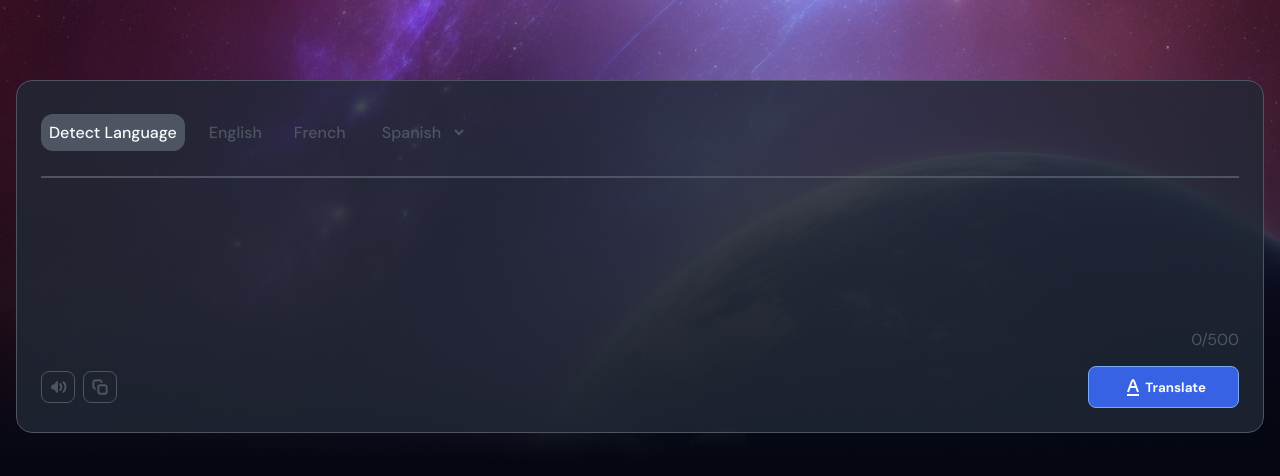
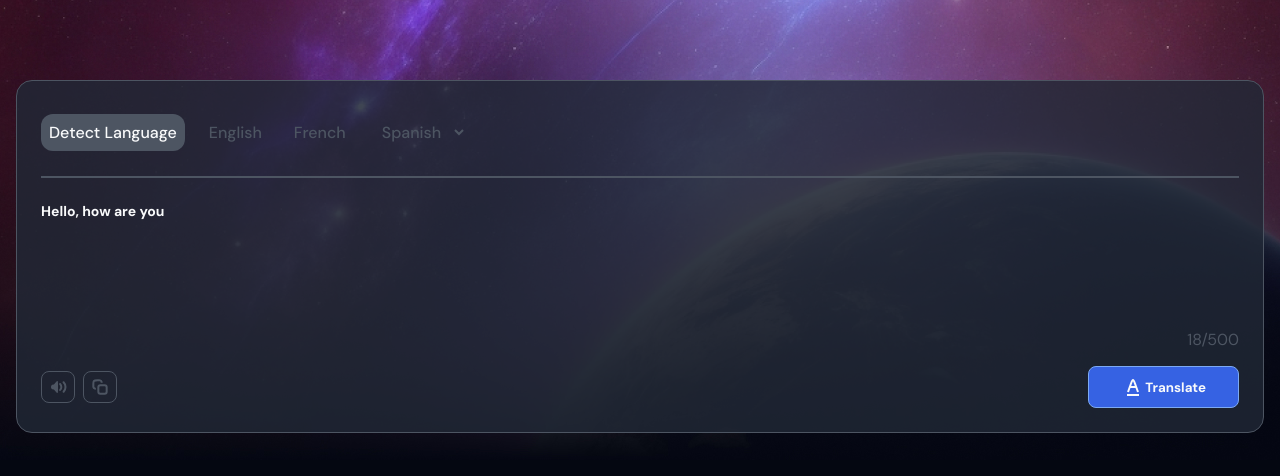
Before and after one commit to RoyHuamanAvila/Translate-App, a React (Vite) app: page / in a window 1280 px wide. Shown: the top 476 px of the page. Built offline with nearby package versions, Linux system fonts and the light colour scheme.

Commit message:
Actualizado el estado inicial del texto en CardTranslateContainer.jsx

```diff
--- a/src/Components/CardTranslate/CardTranslateContainer.jsx
+++ b/src/Components/CardTranslate/CardTranslateContainer.jsx
@@ -3,7 +3,7 @@ import CardTranslateView from "./CardTranslateView"
 import { mainLanguages } from '../../LanguagesSettings.json'
 
 const CardTranslateContainer = () => {
-  const [text, setText] = useState('');
+  const [text, setText] = useState('Hello, how are you');
   const [selectedLanguage, setSelectedLanguage] = useState(mainLanguages[0]);
 
   const handleInputTextArea = (e) => {
```
